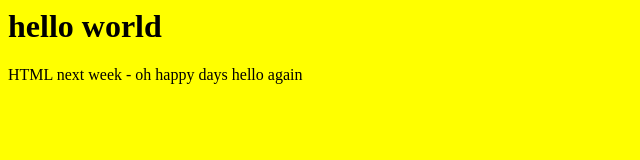
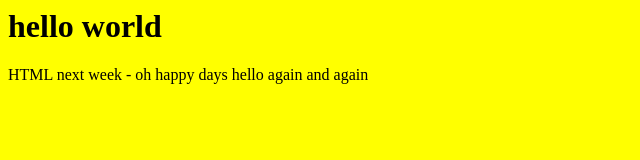
Before and after one commit to drbrym/wedafternoon, a plain HTML site: page index.html in a window 1280 px wide. Shown: the full height of the page, 0-640 px from the left. Drawn offline with Linux system fonts and the light colour scheme.

Commit message:
Update index.html

```diff
--- a/index.html
+++ b/index.html
@@ -3,6 +3,6 @@
 <body style="background-color:yellow">
 
 <h1>hello world</h1>
-HTML next week - oh happy days hello again
+HTML next week - oh happy days hello again and again
 </body>
 </html>
```
